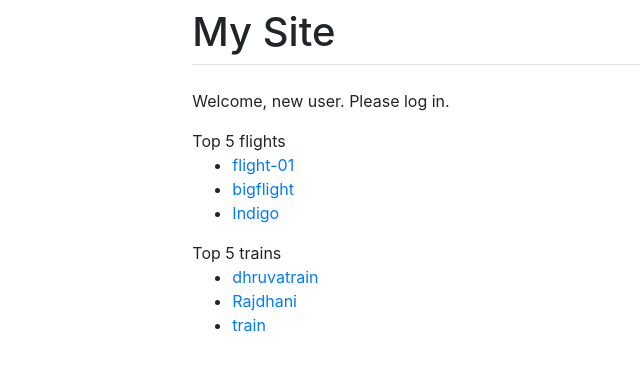
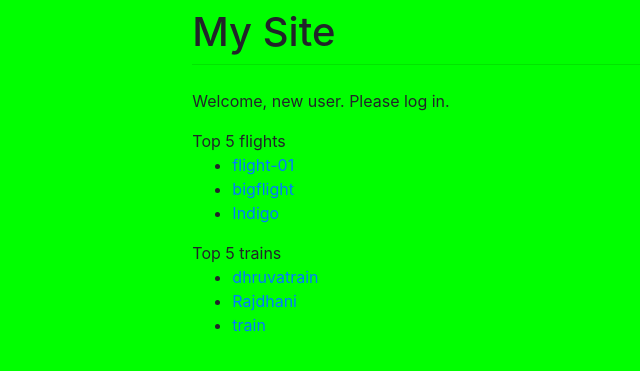
Before and after one commit to akillkumar/ravel, a Django app: page /myapp/ in a window 1280 px wide. Shown: the top 371 px of the page, without its empty margins (26-666 px from the left). Run offline with Django 3.2, Linux system fonts and the light colour scheme; data comes from the database, SQL or seed files in the repository; some libraries are stand-ins or nearby versions.

Commit message:
static working

```diff
--- /dev/null
+++ b/myapp/static/myapp/index.css
@@ -0,0 +1 @@
+body {background-color: lime};
--- a/myapp/templates/myapp/index.html
+++ b/myapp/templates/myapp/index.html
@@ -1,6 +1,9 @@
 {% extends 'myapp/base.html' %}
 
 {% block content%}
+{%load static%}
+
+<link rel="stylesheet" type="text/css" href="{% static 'myapp/index.css' %}">
 
     {% if user.is_authenticated %}
         <p>Hello, {{ user.get_username }}.</p>
```
